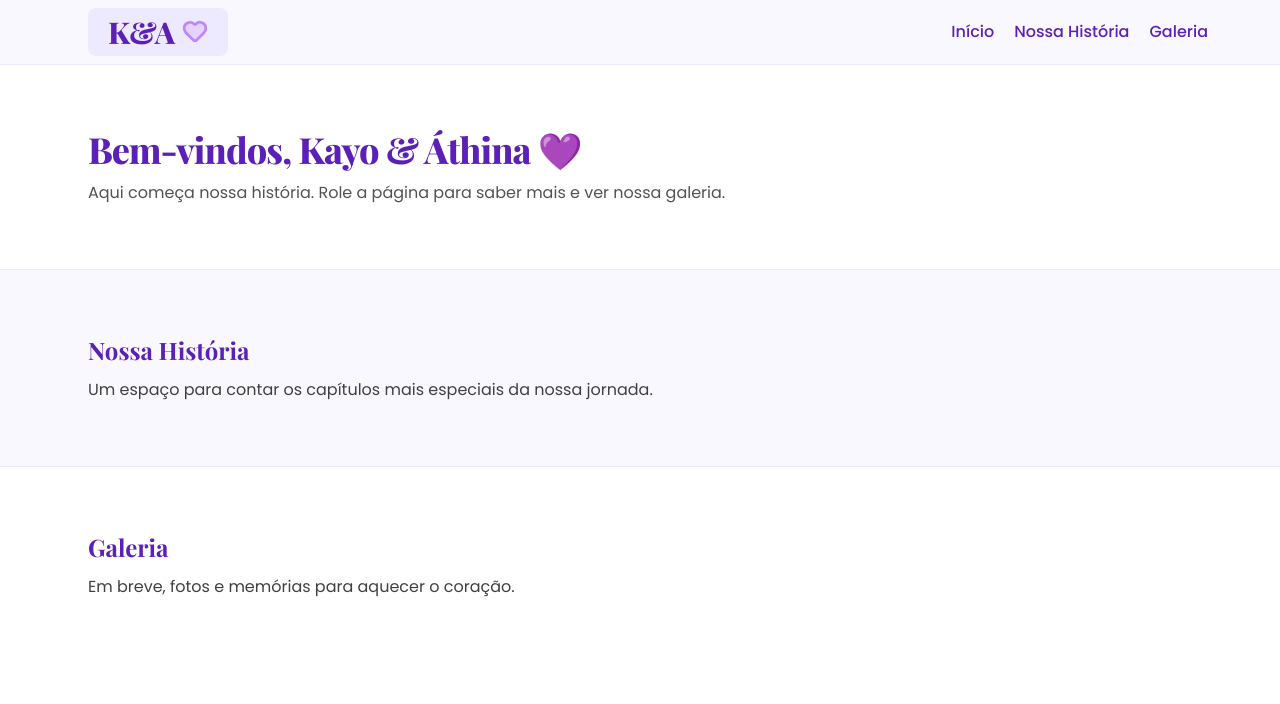
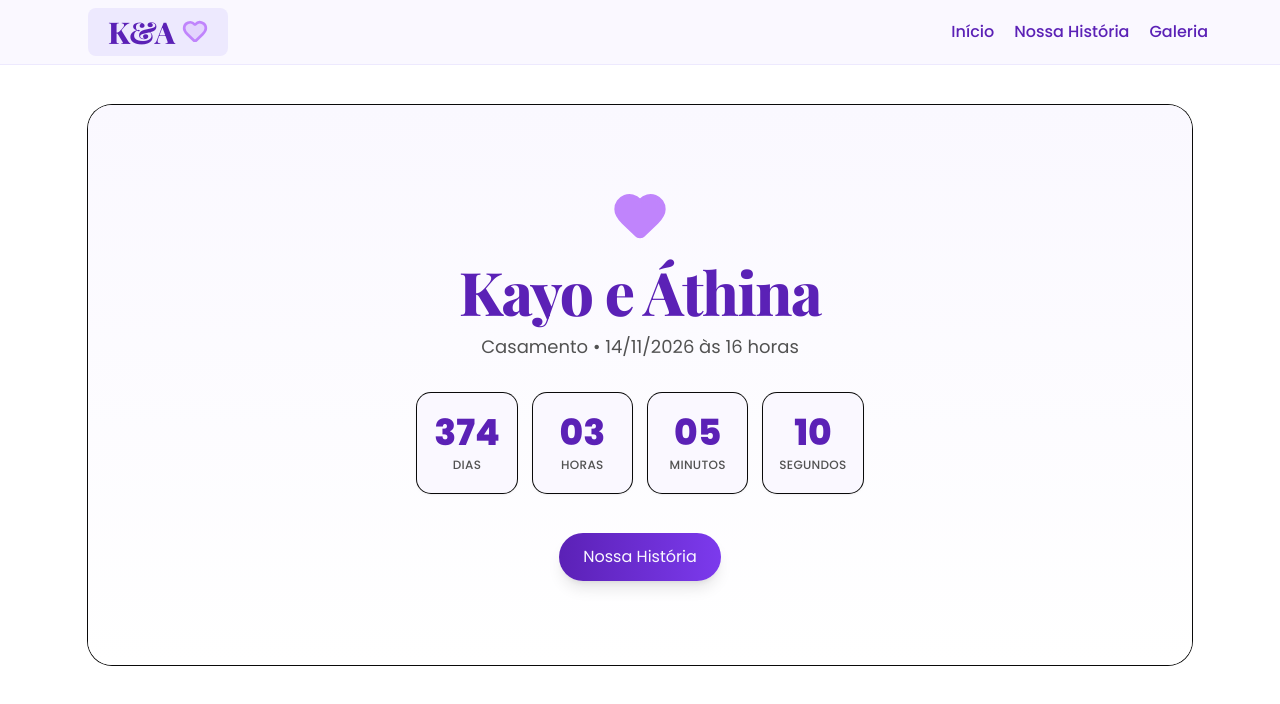
Before and after one commit to KayoWeiber/Kayo-e-Athina, a React (Vite) app: page / in a window 1280 px wide. Shown: the top 704 px of the page. Built offline with nearby package versions, Linux system fonts and the light colour scheme; a web font is replaced by a local one.

Commit message:
refactor: Home refatorado a tela inicial

```diff
--- a/src/components/Home.tsx
+++ b/src/components/Home.tsx
@@ -1,43 +1,98 @@
+import { useEffect, useMemo, useState } from "react";
+import { Heart } from "lucide-react";
+import { Link } from "react-router-dom";
+
 function Home() {
+  // Target date: 14/11/2026 às 16:00 (horário local)
+  const targetDate = useMemo(() => new Date(2026, 10, 14, 16, 0, 0), []);
+
+  const [timeLeft, setTimeLeft] = useState({
+    days: 0,
+    hours: 0,
+    minutes: 0,
+    seconds: 0,
+    completed: false,
+  });
+
+  useEffect(() => {
+    const calc = () => {
+      const now = new Date().getTime();
+      const distance = targetDate.getTime() - now;
+
+      if (distance <= 0) {
+        setTimeLeft({ days: 0, hours: 0, minutes: 0, seconds: 0, completed: true });
+        return;
+      }
+
+      const days = Math.floor(distance / (1000 * 60 * 60 * 24));
+      const hours = Math.floor((distance % (1000 * 60 * 60 * 24)) / (1000 * 60 * 60));
+      const minutes = Math.floor((distance % (1000 * 60 * 60)) / (1000 * 60));
+      const seconds = Math.floor((distance % (1000 * 60)) / 1000);
+
+      setTimeLeft({ days, hours, minutes, seconds, completed: false });
+    };
+
+    // Executa imediatamente e depois a cada segundo
+    calc();
+    const interval = setInterval(calc, 1000);
+    return () => clearInterval(interval);
+  }, [targetDate]);
+
   return (
     <main>
-      {/* Início */}
-      <section id="inicio" className="mx-auto max-w-6xl px-4 py-12 md:px-6 md:py-16">
-        <h1
-          className="text-3xl font-extrabold tracking-tight md:text-4xl"
-          style={{ color: "#5B21B6" }}
-        >
-          Bem-vindos, Kayo & Áthina 💜
-        </h1>
-        <p className="mt-3 max-w-prose text-base text-neutral-600">
-          Aqui começa nossa história. Role a página para saber mais e ver nossa galeria.
-        </p>
-      </section>
+      {/* Início (Hero) */}
+      <section id="inicio" className="mx-auto max-w-6xl px-4 md:px-6 py-6 md:py-10">
+        <div className="relative overflow-hidden rounded-3xl ring-1 ka-border-detalhe">
+          {/* fundo suave com gradiente */}
+          <div className="absolute inset-0 bg-linear-to-b from-[#FAF8FF] to-white" aria-hidden />
 
-      {/* Nossa História */}
-      <section
-        id="nossa-historia"
-        className="border-y"
-        style={{ backgroundColor: "#FAF8FF", borderColor: "#EDE9FE" }}
-      >
-        <div className="mx-auto max-w-6xl px-4 py-12 md:px-6 md:py-16">
-          <h2 className="text-2xl font-bold" style={{ color: "#5B21B6" }}>
-            Nossa História
-          </h2>
-          <p className="mt-3 max-w-prose text-neutral-700">
-            Um espaço para contar os capítulos mais especiais da nossa jornada.
-          </p>
+          <div className="relative z-10 flex min-h-[70vh] flex-col items-center justify-center text-center p-8">
+            {/* Coração animado acima do nome */}
+            <Heart
+              size={56}
+              className="mb-4 ka-text-lilas motion-safe:animate-bounce"
+              aria-hidden
+              fill="currentColor"
+            />
+
+            <h1 className="font-title text-4xl md:text-6xl font-extrabold tracking-tight ka-text-roxo-escuro">
+              Kayo e Áthina
+            </h1>
+            <p className="mt-3 text-base md:text-lg text-neutral-600">
+              Casamento • 14/11/2026 às 16 horas
+            </p>
+
+            {/* Contagem regressiva */}
+            <div className="mt-8 inline-grid grid-cols-2 gap-3 sm:grid-cols-4 sm:gap-4" aria-live="polite">
+              <div className="rounded-xl px-4 py-5 text-center shadow-sm ring-1 ka-bg-gelo ka-border-detalhe transition-transform duration-300 hover:scale-[1.02]">
+                <div className="text-3xl md:text-4xl font-extrabold ka-text-roxo-escuro">{timeLeft.days}</div>
+                <div className="mt-1 text-xs font-medium uppercase tracking-wide text-neutral-600">Dias</div>
+              </div>
+              <div className="rounded-xl px-4 py-5 text-center shadow-sm ring-1 ka-bg-gelo ka-border-detalhe transition-transform duration-300 hover:scale-[1.02]">
+                <div className="text-3xl md:text-4xl font-extrabold ka-text-roxo-escuro">{String(timeLeft.hours).padStart(2, "0")}</div>
+                <div className="mt-1 text-xs font-medium uppercase tracking-wide text-neutral-600">Horas</div>
+              </div>
+              <div className="rounded-xl px-4 py-5 text-center shadow-sm ring-1 ka-bg-gelo ka-border-detalhe transition-transform duration-300 hover:scale-[1.02]">
+                <div className="text-3xl md:text-4xl font-extrabold ka-text-roxo-escuro">{String(timeLeft.minutes).padStart(2, "0")}</div>
+                <div className="mt-1 text-xs font-medium uppercase tracking-wide text-neutral-600">Minutos</div>
+              </div>
+              <div className="rounded-xl px-4 py-5 text-center shadow-sm ring-1 ka-bg-gelo ka-border-detalhe transition-transform duration-300 hover:scale-[1.02]">
+                <div className="text-3xl md:text-4xl font-extrabold ka-text-roxo-escuro">{String(timeLeft.seconds).padStart(2, "0")}</div>
+                <div className="mt-1 text-xs font-medium uppercase tracking-wide text-neutral-600">Segundos</div>
+              </div>
+            </div>
+            {timeLeft.completed && (
+              <p className="mt-4 text-sm font-semibold ka-text-roxo-escuro">
+                Chegou o grande dia!
+              </p>
+            )}
+
+            {/* CTA: Nossa História */}
+            <Link to="/nossa-historia" className="mt-10 inline-flex items-center justify-center rounded-full px-6 py-3 ka-btn-primary shadow-lg transition hover:opacity-90 hover:shadow-xl">
+              Nossa História
+            </Link>
+          </div>
         </div>
-      </section>
-
-      {/* Galeria */}
-      <section id="galeria" className="mx-auto max-w-6xl px-4 py-12 md:px-6 md:py-16">
-        <h2 className="text-2xl font-bold" style={{ color: "#5B21B6" }}>
-          Galeria
-        </h2>
-        <p className="mt-3 max-w-prose text-neutral-700">
-          Em breve, fotos e memórias para aquecer o coração.
-        </p>
       </section>
     </main>
   );
```
